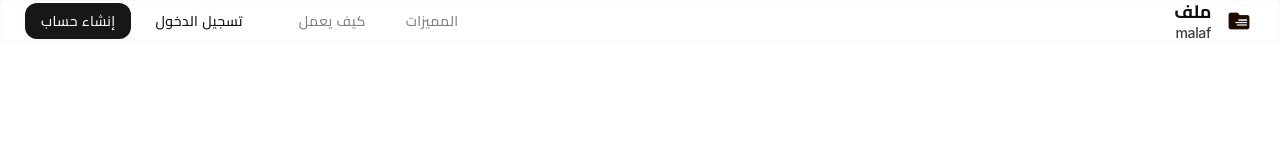
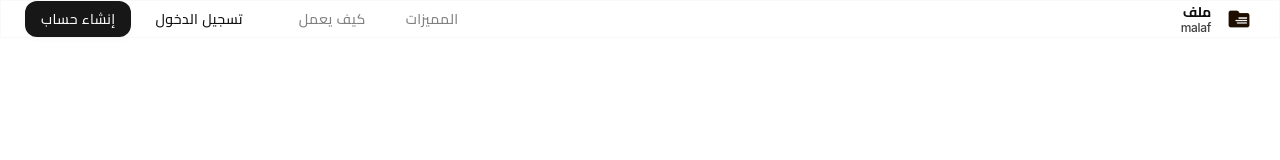
Before and after one commit to immshl/malaf, a React (Vite) app: page / in a window 1280 px wide. Shown: the top 160 px of the page. Built offline with nearby package versions, Linux system fonts and the light colour scheme.

Commit message:
Adjust logo size for better balance
Reduce the size of the logo elements for improved visual harmony.

```diff
--- a/src/pages/Index.tsx
+++ b/src/pages/Index.tsx
@@ -89,8 +89,8 @@ const Index = () => {
                 />
               </div>
               <div className="flex flex-col">
-                <span className="font-bold text-lg text-foreground leading-tight">ملف</span>
-                <span className="font-medium text-sm text-foreground/80 leading-tight">malaf</span>
+                <span className="font-bold text-sm text-foreground leading-tight">ملف</span>
+                <span className="font-medium text-xs text-foreground/80 leading-tight">malaf</span>
               </div>
             </div>
 
```
